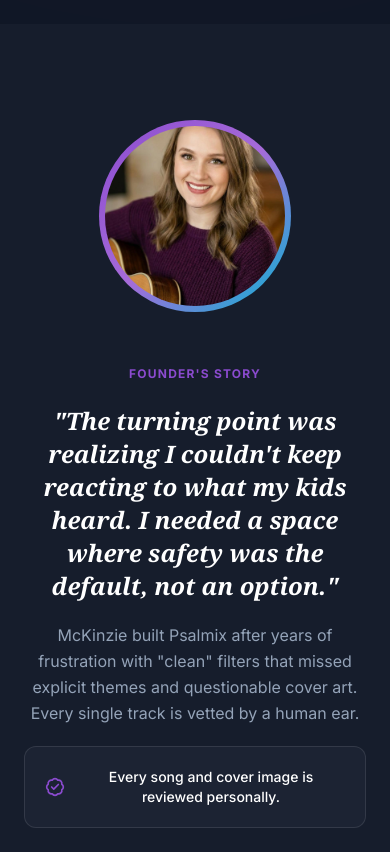
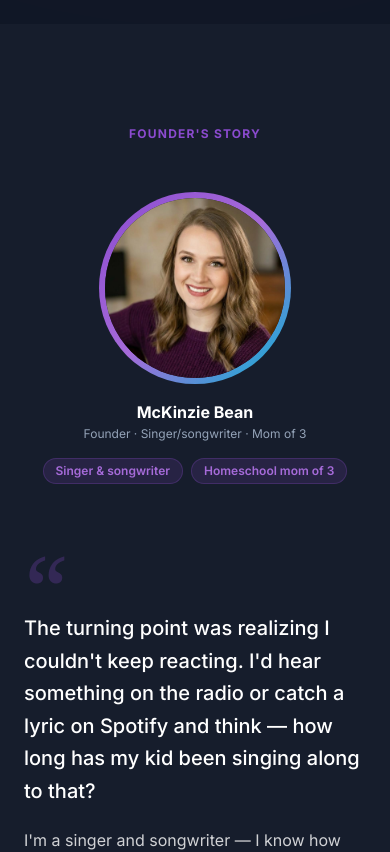
Before and after one commit to mmcaiassistant/psalmix-waitlist, a Next.js app: page / in a window 390 px wide. Shown: the part 820-1672 px from the top of the page. Built offline with nearby package versions, Linux system fonts and the light colour scheme; no server answers.

Commit message:
fix: hero input height, restored founder story copy, values-focused solution section, custom phone mockup SVG

```diff
--- a/src/app/page.tsx
+++ b/src/app/page.tsx
@@ -112,7 +112,7 @@ function SignupForm({ variant = "hero" }: { variant?: "hero" | "footer" }) {
     return (
       <form onSubmit={handleSubmit} className="w-full max-w-md mx-auto" id="signup">
         <div className="rounded-2xl border border-white/10 shadow-xl overflow-hidden flex flex-col sm:flex-row">
-          <div className="flex items-center px-5 py-4 flex-grow bg-[#1C2333]">
+          <div className="flex items-center px-5 h-14 flex-grow bg-[#1C2333]">
             <Mail className="w-5 h-5 text-[#64748B] mr-3 flex-shrink-0" />
             <input
               type="email"
@@ -126,7 +126,7 @@ function SignupForm({ variant = "hero" }: { variant?: "hero" | "footer" }) {
           <button
             type="submit"
             disabled={status === "loading"}
-            className="bg-[#8B4BCF] text-white px-8 py-4 font-bold text-base hover:bg-[#7B3BBF] transition-all disabled:opacity-60 whitespace-nowrap"
+            className="bg-[#8B4BCF] text-white px-8 h-14 font-bold text-base hover:bg-[#7B3BBF] transition-all disabled:opacity-60 whitespace-nowrap flex items-center justify-center"
           >
             {status === "loading" ? "Saving your spot..." : "Save My Spot — It's Free"}
           </button>
@@ -240,9 +240,19 @@ function FounderStory() {
       id="how-it-works"
       className="py-24 px-6 bg-[#1C2333]/50 scroll-mt-20"
     >
-      <div className="max-w-5xl mx-auto flex flex-col md:flex-row items-center gap-12 md:gap-16">
-        {/* Avatar */}
-        <div className="relative flex-shrink-0">
+      <div className="max-w-5xl mx-auto">
+        {/* Section label */}
+        <div className="text-center mb-12">
+          <span className="text-[#8B4BCF] font-bold tracking-widest text-xs uppercase">
+            Founder's Story
+          </span>
+        </div>
+
+        <div className="flex flex-col md:flex-row gap-14 items-center">
+
+          {/* Photo column */}
+          <div className="flex-shrink-0 flex flex-col items-center gap-4">
+            {/* Gradient ring */}
             <div
               className="w-48 h-48 md:w-56 md:h-56 rounded-full p-1.5"
               style={{
@@ -250,41 +260,50 @@ function FounderStory() {
               }}
             >
               <img
-              className="w-full h-full object-cover rounded-full"
+                className="w-full h-full object-cover object-top rounded-full"
                 style={{ background: "#1C2333" }}
                 alt="McKinzie Bean, Founder"
                 src="/images/mckinzie-headshot.jpg"
               />
             </div>
+            {/* Name + title */}
+            <div className="text-center">
+              <p className="font-bold text-white text-base">McKinzie Bean</p>
+              <p className="text-xs text-[#94A3B8] mt-0.5">Founder · Singer/songwriter · Mom of 3</p>
+            </div>
+            {/* Role tags */}
+            <div className="flex flex-wrap justify-center gap-2">
+              <span className="px-3 py-1 rounded-full bg-[#8B4BCF]/15 border border-[#8B4BCF]/25 text-[#A66BD9] text-xs font-semibold">Singer & songwriter</span>
+              <span className="px-3 py-1 rounded-full bg-[#8B4BCF]/15 border border-[#8B4BCF]/25 text-[#A66BD9] text-xs font-semibold">Homeschool mom of 3</span>
+            </div>
           </div>
 
-        {/* Text */}
-        <div className="space-y-5 text-center md:text-left">
-          <span className="text-[#8B4BCF] font-bold tracking-widest text-xs uppercase">
-            Founder's Story
-          </span>
-          <blockquote
-            className="text-2xl md:text-3xl font-bold leading-snug italic text-white"
-            style={{ fontFamily: "Georgia, serif" }}
+          {/* Quote column */}
+          <div className="flex-1">
+            {/* Big decorative quote mark */}
+            <div
+              className="text-[96px] leading-none select-none mb-[-24px]"
+              style={{ color: "rgba(139,75,207,0.25)", fontFamily: "Georgia, serif" }}
             >
-            "The turning point was realizing I couldn't keep reacting to what my
-            kids heard. I needed a space where safety was the default, not an
-            option."
+              &ldquo;
+            </div>
+            <blockquote className="text-white text-xl md:text-2xl leading-relaxed font-medium mb-5">
+              The turning point was realizing I couldn't keep reacting. I'd hear something on the radio or catch a lyric on Spotify and think — how long has my kid been singing along to that?
             </blockquote>
-          <p className="text-[#94A3B8] text-base leading-relaxed">
-            McKinzie built Psalmix after years of frustration with "clean" filters
-            that missed explicit themes and questionable cover art. Every single
-            track is vetted by a human ear.
+            <p className="text-white/80 text-base leading-relaxed mb-6">
+              I'm a singer and songwriter — I know how deeply music shapes the way we see the world. As a homeschool mom juggling a preteen, an elementary-aged child, and a toddler, I couldn't keep reacting. So I built the thing I couldn't find anywhere else: music my kids actually love, with zero surprises. That's Psalmix.
             </p>
-          <div
-            className="p-5 rounded-xl border border-white/10 inline-flex items-center gap-3"
-            style={{ background: "#1C2333" }}
-          >
-            <BadgeCheck className="w-5 h-5 text-[#8B4BCF] flex-shrink-0" />
-            <p className="text-sm font-medium text-white">
-              Every song and cover image is reviewed personally.
+            {/* Trust badge */}
+            <div className="flex items-start gap-3 bg-[#8B4BCF]/8 border border-[#8B4BCF]/20 rounded-2xl px-5 py-4">
+              <svg className="w-5 h-5 text-[#8B4BCF] mt-0.5 flex-shrink-0" viewBox="0 0 24 24" fill="none" stroke="currentColor" strokeWidth="2">
+                <path d="M12 22s8-4 8-10V5l-8-3-8 3v7c0 6 8 10 8 10z"/>
+              </svg>
+              <p className="text-white/70 text-sm leading-relaxed">
+                Every song and cover image is reviewed by McKinzie and our team of Christian musicians and educators before it reaches your family. Not an algorithm — real people who care.
               </p>
             </div>
+          </div>
+
         </div>
       </div>
     </section>
@@ -347,6 +366,100 @@ function ProblemSection() {
   );
 }
 
+// ─── Custom SVG Phone Mockup ──────────────────────────────────────────────────
+function PhoneMockup() {
+  return (
+    <div className="flex justify-center">
+      <svg
+        viewBox="0 0 300 540"
+        fill="none"
+        xmlns="http://www.w3.org/2000/svg"
+        className="w-[260px] drop-shadow-2xl"
+        aria-hidden="true"
+      >
+        {/* Phone body */}
+        <rect x="20" y="20" width="260" height="500" rx="32" fill="#111826" stroke="#8B4BCF" strokeWidth="3"/>
+
+        {/* Notch */}
+        <rect x="105" y="32" width="90" height="22" rx="11" fill="#111826" stroke="#8B4BCF" strokeWidth="2"/>
+
+        {/* App header */}
+        <rect x="20" y="54" width="260" height="140" rx="0" fill="#1C2333"/>
+
+        {/* App logo + name */}
+        <text x="44" y="96" fontFamily="system-ui, sans-serif" fontWeight="800" fontSize="22" fill="white">♪ Psalmix</text>
+
+        {/* Subtitle */}
+        <text x="44" y="116" fontFamily="system-ui, sans-serif" fontWeight="400" fontSize="10" fill="#94A3B8">Family-Safe Music</text>
+
+        {/* Status bar */}
+        <circle cx="236" cy="42" r="3" fill="#8B4BCF"/>
+        <circle cx="244" cy="42" r="3" fill="#06B6D4"/>
+        <rect x="254" y="39" width="16" height="8" rx="2" fill="#8B4BCF"/>
+        <rect x="256" y="41" width="12" height="4" rx="1" fill="#7B3BBF"/>
+
+        {/* Waveform visualizer */}
+        {[0.3, 0.6, 0.4, 0.8, 0.5, 0.9, 0.35, 0.7, 0.55, 0.75, 0.45, 0.85, 0.4, 0.65, 0.5, 0.8, 0.3, 0.6, 0.45, 0.7].map((h, i) => (
+          <rect
+            key={i}
+            x={44 + i * 9}
+            y={200 - h * 30}
+            width="5"
+            height={h * 60}
+            rx="2.5"
+            fill={i % 3 === 0 ? "#8B4BCF" : i % 3 === 1 ? "#A66BD9" : "#06B6D4"}
+            opacity="0.9"
+          />
+        ))}
+
+        {/* Now Playing label */}
+        <text x="44" y="240" fontFamily="system-ui, sans-serif" fontWeight="700" fontSize="9" fill="#8B4BCF" letterSpacing="1">NOW PLAYING</text>
+
+        {/* Song title */}
+        <text x="44" y="258" fontFamily="system-ui, sans-serif" fontWeight="700" fontSize="14" fill="white">In the Garden</text>
+
+        {/* Artist */}
+        <text x="44" y="274" fontFamily="system-ui, sans-serif" fontWeight="400" fontSize="11" fill="#94A3B8">Hillsong Worship</text>
+
+        {/* Review badge */}
+        <rect x="44" y="284" width="82" height="16" rx="8" fill="#8B4BCF" opacity="0.15"/>
+        <text x="52" y="295" fontFamily="system-ui, sans-serif" fontWeight="600" fontSize="8" fill="#A66BD9">✓ Human Reviewed</text>
+
+        {/* Progress bar track */}
+        <rect x="44" y="316" width="212" height="3" rx="1.5" fill="#2e3544"/>
+        {/* Progress bar fill */}
+        <rect x="44" y="316" width="130" height="3" rx="1.5" fill="url(#progressGrad)"/>
+        {/* Time */}
+        <text x="44" y="332" fontFamily="system-ui, sans-serif" fontSize="8" fill="#64748B">1:42</text>
+        <text x="256" y="332" fontFamily="system-ui, sans-serif" fontSize="8" fill="#64748B" textAnchor="end">3:28</text>
+
+        {/* Playback controls */}
+        {/* Skip back */}
+        <rect x="110" y="344" width="20" height="20" rx="10" fill="#2e3544"/>
+        <path d="M120 350 L116 354 L120 358 Z" fill="#94A3B8"/>
+        <rect x="115" y="350" width="1.5" height="8" fill="#94A3B8"/>
+        {/* Play/pause */}
+        <rect x="130" y="340" width="40" height="40" rx="20" fill="#8B4BCF"/>
+        <polygon points="145,350 155,355 145,360" fill="white"/>
+        {/* Skip forward */}
+        <rect x="180" y="344" width="20" height="20" rx="10" fill="#2e3544"/>
+        <path d="M190 350 L194 354 L190 358 Z" fill="#94A3B8"/>
+        <rect x="193.5" y="350" width="1.5" height="8" fill="#94A3B8"/>
+
+        {/* Brand tagline at bottom */}
+        <text x="150" y="500" fontFamily="system-ui, sans-serif" fontWeight="800" fontSize="11" fill="#8B4BCF" textAnchor="middle" letterSpacing="2">♪ PSALMIX</text>
+
+        <defs>
+          <linearGradient id="progressGrad" x1="0" y1="0" x2="1" y2="0">
+            <stop offset="0%" stopColor="#8B4BCF"/>
+            <stop offset="100%" stopColor="#06B6D4"/>
+          </linearGradient>
+        </defs>
+      </svg>
+    </div>
+  );
+}
+
 // ─── Solution Section ─────────────────────────────────────────────────────────
 function SolutionSection() {
   return (
@@ -359,11 +472,11 @@ function SolutionSection() {
         <div className="space-y-8">
           <div className="space-y-3">
             <h2 className="text-3xl md:text-4xl font-black text-white">
-              Psalmix is the solution.
+              Built on trust.
             </h2>
             <p className="text-[#94A3B8] leading-relaxed">
-              We re-imagined the music app from the ground up, placing human
-              integrity at the core of every playback.
+              We didn't just filter content — we rebuilt the entire streaming model
+              around one principle: your family deserves to feel safe.
             </p>
           </div>
 
@@ -372,20 +485,20 @@ function SolutionSection() {
               {
                 icon: ShieldCheck,
                 color: "#8B4BCF",
-                title: "Every Song, Human-Reviewed",
-                desc: "Zero reliance on labels. If it's on Psalmix, a real human has listened and approved it.",
+                title: "Real Ears, Not Algorithms",
+                desc: "Every song is reviewed by real people — Christian musicians and homeschool parents — before it ever reaches your kids.",
               },
               {
                 icon: Globe,
                 color: "#06B6D4",
-                title: "20+ Genres, All Clean",
-                desc: "From Pop to Lo-Fi, Worship to Classical. Your favorite genres, strictly curated.",
+                title: "Zero Surprises, Guaranteed",
+                desc: "No hidden lyrics. No surprise content. No algorithmic rabbit holes. What you see is what your kids hear.",
               },
               {
-                icon: MonitorSmartphone,
-                color: "#F59E0B",
-                title: "Any Device, Anywhere",
-                desc: "Seamless transition from your home speakers to your phone to your desktop.",
+                icon: Users,
+                color: "#A66BD9",
+                title: "Built by Families, for Families",
+                desc: "Psalmix was created by a homeschool mom who needed something that didn't exist — and tested it on her own kids first.",
               },
             ].map(({ icon: Icon, color, title, desc }) => (
               <div key={title} className="flex gap-5">
@@ -404,21 +517,8 @@ function SolutionSection() {
           </div>
         </div>
 
-        {/* Right: musician image */}
-        <div className="relative rounded-2xl overflow-hidden shadow-2xl">
-          <img
-            className="w-full object-cover h-[400px]"
-            alt="Concert stage"
-            src="https://images.unsplash.com/photo-1501386761578-eac5c94b800a?w=800&q=80"
-          />
-          <div
-            className="absolute inset-0"
-            style={{
-              background:
-                "linear-gradient(to top, rgba(17,24,38,0.8) 0%, transparent 50%)",
-            }}
-          />
-        </div>
+        {/* Right: custom phone mockup */}
+        <PhoneMockup />
       </div>
     </section>
   );
@@ -599,7 +699,7 @@ function FoundingFamily({
           <p className="text-sm text-[#64748B]">
             {spotsRemaining !== null
               ? `${spotsRemaining.toLocaleString()} spots remaining.`
-              : "Loading spot count..."}{" "}
+              : "Spots filling up fast."}{" "}
             Founding families get lifetime $7.99/mo pricing.
           </p>
         </div>
```
Lines whose indentation alone changed are shown as unchanged.
